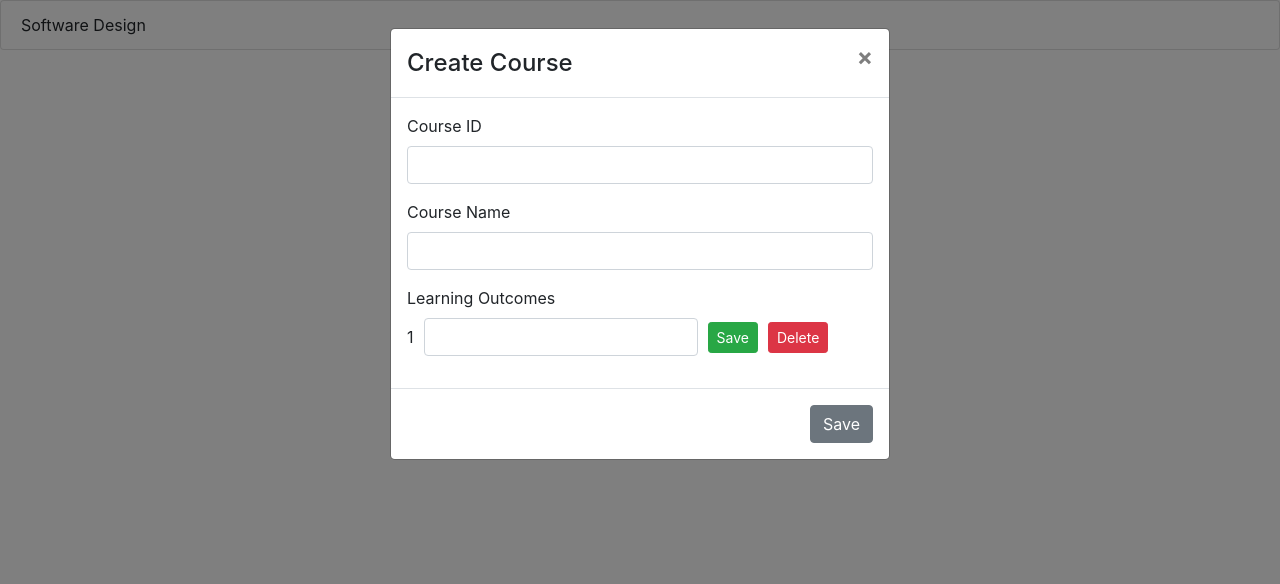
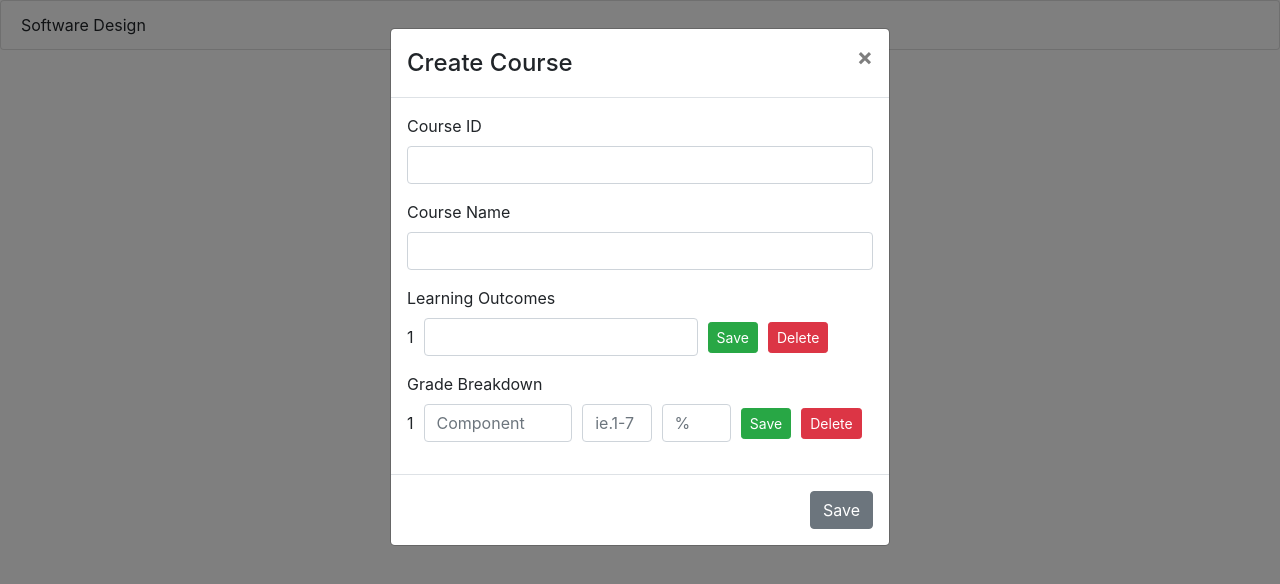
Before and after one commit to khoi16ngo/ENSF607WebDevProject, a React (Create React App) app in the folder project/: page / in a window 1280 px wide. Both pictures are taken after a click on the button "Create Course Outline". Shown: the top 584 px of the page. Built offline with nearby package versions, Linux system fonts and the light colour scheme.

Commit message:
Added files used to add grade breakdown to outline

```diff
--- /dev/null
+++ b/project/src/Pages/GradeComponent.jsx
@@ -0,0 +1,79 @@
+import React, { Component } from 'react';
+import { Fragment } from 'react';
+import { Form, Col } from 'react-bootstrap';
+
+class GradeComponent extends Component {
+    render() {
+        const {comp, onDelete, onSave} = this.props;
+
+        return (
+            <Fragment>
+                <Form.Row className="align-items-center">
+                    <Col xs="auto">
+                        <span>{comp.id}</span>
+                    </Col>
+                    <Col xs={4}>
+                        <Form.Control
+                            type="text"
+                            placeHolder="Component"
+                            defaultValue={comp.value}
+                            onChange={(e) => {
+                                e.preventDefault();
+                                comp.value = e.target.value;
+                            }}
+                        >
+                        </Form.Control>
+                    </Col>
+                    <Col xs={2}>
+                        <Form.Control
+                            type="text"
+                            placeHolder="ie.1-7"
+                            defaultValue={comp.learningOutcomes}
+                            onChange={(e) => {
+                                e.preventDefault();
+                                comp.learningOutcomes = e.target.value;
+                            }}
+                        >
+                        </Form.Control>
+                    </Col>
+                    <Col xs={2}>
+                        <Form.Control
+                            type="text"
+                            placeHolder="%"
+                            defaultValue={comp.weight}
+                            onChange={(e) => {
+                                e.preventDefault();
+                                comp.weight = e.target.value;
+                            }}
+                        >
+                        </Form.Control>
+                    </Col>
+                    <Col xs="auto">
+                        <button
+                            onClick={(e) => {
+                                e.preventDefault();
+                                onSave(comp);
+                            }}
+                            className="btn btn-success btn-sm"
+                        >
+                            Save
+                        </button>
+                    </Col>
+                    <Col xs="auto">
+                        <button
+                            onClick={(e) => {
+                                e.preventDefault();
+                                onDelete(comp.id);
+                            }}
+                            className="btn btn-danger btn-sm"
+                        >
+                            Delete
+                        </button>
+                    </Col>
+                </Form.Row>
+            </Fragment>
+        );
+    }
+}
+
+export default GradeComponent;
--- /dev/null
+++ b/project/src/Pages/GradeTable.jsx
@@ -0,0 +1,31 @@
+import React, { Component } from 'react';
+import GradeComponent from './GradeComponent.jsx';
+
+class GradeTable extends Component {
+    render() {
+        const {comps, onDelete, onSave} = this.props;
+
+        return (
+            <div>
+                {comps.length === 0 ?
+                <GradeComponent
+                    key = {1}
+                    onDelete={onDelete}
+                    onSave={onSave}
+                    comp = {{id:1, value:"",learningOutcomes:"", weight:""}}
+                /> :
+                comps.map(o => (
+                        <GradeComponent
+                            key = {o.id}
+                            onDelete={onDelete}
+                            onSave={onSave}
+                            comp = {o}
+                        />
+                    ))
+                }
+            </div>
+        );
+    }
+}
+
+export default GradeTable;
--- a/project/src/Pages/Home.js
+++ b/project/src/Pages/Home.js
@@ -3,6 +3,7 @@ import 'bootstrap/dist/css/bootstrap.css';
 import { Button, Form, Col, Row, ListGroup, Modal, FormGroup } from 'react-bootstrap';
 import './Home.css'
 import LearningTable from './LearningTable.jsx';
+import GradeTable from './GradeTable.jsx';
 
 export default function Home({ state, setState, setIsCreated }) {
     const [selectedCourse, setSelectedCourse] = useState(null);
@@ -18,6 +19,11 @@ export default function Home({ state, setState, setIsCreated }) {
             {id: 2, value: "Design and develop software programs in Java."},
             {id: 3, value: "Define the concepts of object-oriented design, such as inheritance and polymorphism."},
             {id: 4, value: "Design and develop client-server applications."}
+        ],
+        gradeComponents: [
+            {id:1, value: "Assignments",learningOutcomes:"1-7",weight:50},
+            {id:2, value: "Project",learningOutcomes:"1-7",weight:25},
+            {id:3, value: "Midterm",learningOutcomes:"1-7",weight:25}
         ]
     }]);
 
@@ -49,7 +55,8 @@ export default function Home({ state, setState, setIsCreated }) {
         hours: "",
         courseCredit: "",
         reference: "",
-        learningOutcomes: []
+        learningOutcomes: [],
+        gradeComponents: []
     }})
     }
 
@@ -98,6 +105,38 @@ export default function Home({ state, setState, setIsCreated }) {
         }
         selectedCourse.data.learningOutcomes[index] = {...outcome};
         setSelectedCourse({...selectedCourse, data: {...selectedCourse.data, learningOutcomes: outcomes}});
+    };
+
+    //----------------------------------------------------------------
+    // FOR GRADE BREAKDOWN
+    //----------------------------------------------------------------
+    const handleDeleteGrade = compId => {
+        const comps = selectedCourse.data.gradeComponents.filter(o => o.id !== compId);
+        if(comps.length === 0){
+            const temp = {id:1, value: "",learningOutcomes:"",weight:""};
+            comps.push(temp);
+        }
+        else{
+            let i = 1;
+            comps.map(o => o.id = i++);
+        }
+        setSelectedCourse({...selectedCourse, data: {...selectedCourse.data, gradeComponents: comps}});
+    };
+
+    const handleSaveGrade = comp => {
+        const comps = [...selectedCourse.data.gradeComponents];
+        const index = comps.indexOf(comp);
+        if(index === -1){
+            comps.push(comp);
+            const temp = {id:comp.id + 1, value: "",learningOutcomes:"",weight:""};
+            comps.push(temp);
+        }
+        if(index === comps.length-1){
+            const temp = {id:comp.id + 1, value: "",learningOutcomes:"",weight:""};
+            comps.push(temp);
+        }
+        selectedCourse.data.gradeComponents[index] = {...comp};
+        setSelectedCourse({...selectedCourse, data: {...selectedCourse.data, gradeComponents: comps}});
     };
 
     return (
@@ -192,6 +231,20 @@ export default function Home({ state, setState, setIsCreated }) {
                             }
                         </FormGroup>
 
+                        <FormGroup>
+                            <Form.Label>
+                                Grade Breakdown
+                            </Form.Label>
+                            {selectedCourse === null ?
+                                <div></div> :
+                                <GradeTable
+                                    comps = {selectedCourse && selectedCourse.data.gradeComponents}
+                                    onDelete = {handleDeleteGrade}
+                                    onSave = {handleSaveGrade}
+                                />
+                            }
+                        </FormGroup>
+
                     </Form>
 
                 </Modal.Body>
```
